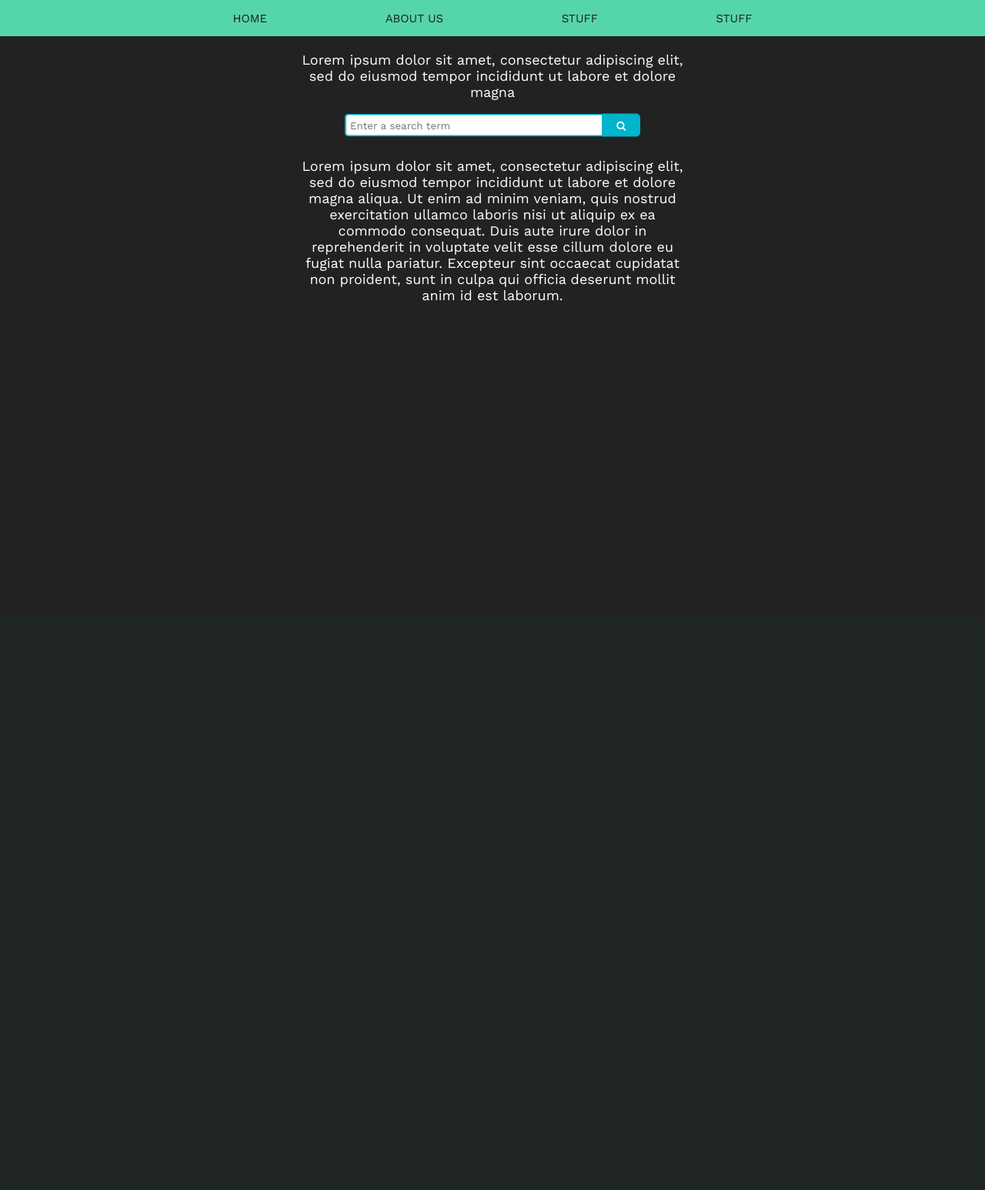
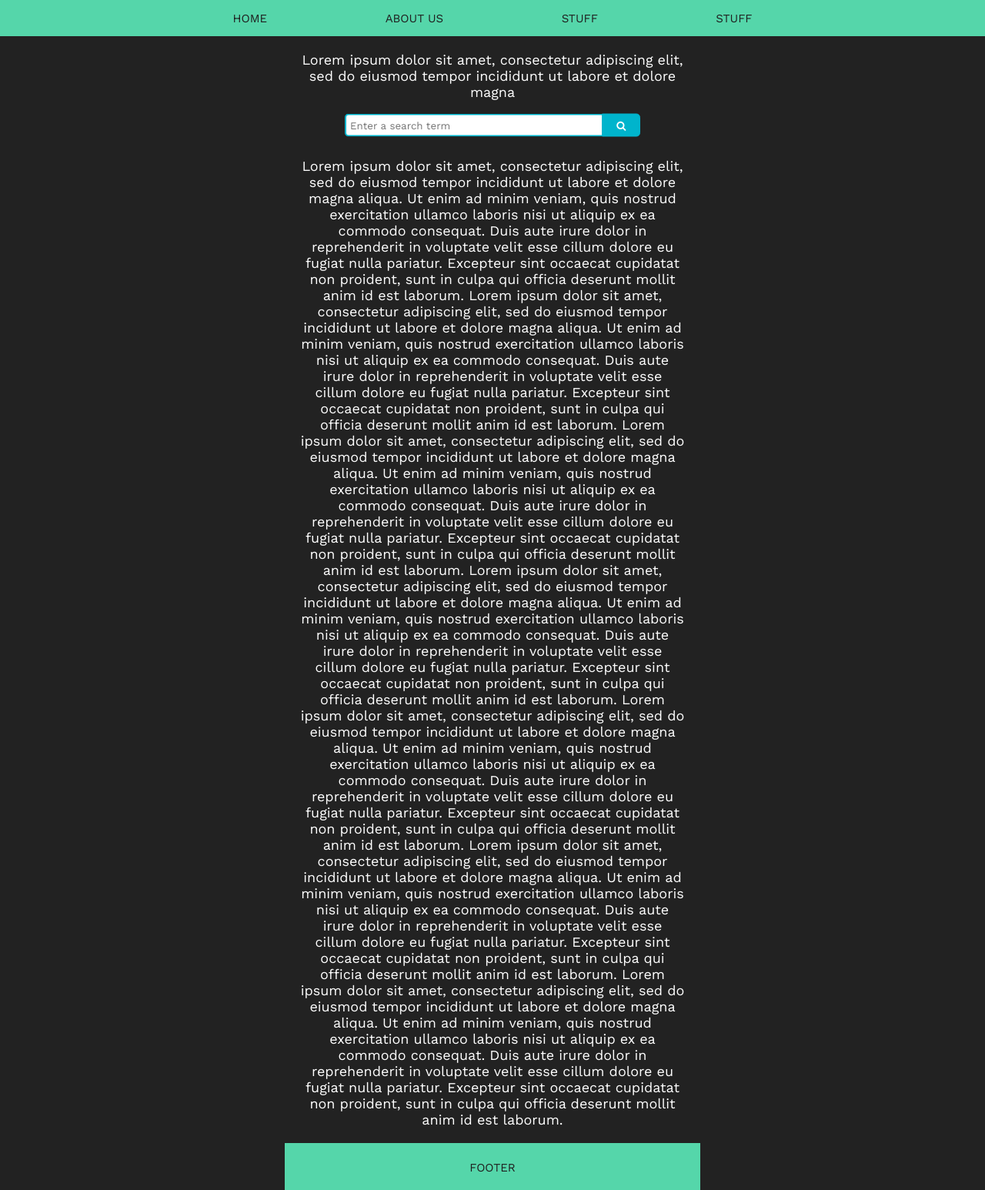
Before and after one commit to kurealnum/non-profit-link, a Flask app: page / in a window 1280 px wide. Shown: the whole page at 77% size. Before the commit the page ends 391 px from the top, so only its background shows below. Run offline with Flask 2, Linux system fonts and the light colour scheme.

Commit message:
Fixed up css some, added a footer. It isn't strecthed all the way across, but I'll fix that later

```diff
--- a/static/style.css
+++ b/static/style.css
@@ -78,11 +78,12 @@ body {
   background: #222;
   font-family: 'Work Sans', sans-serif;
   font-weight: 500;
+  height: 100%;
 }
 
 
 /*width for text is 500 px*/
-p{
+p {
   font-size: 18px;
   color: var(--general-text-color);
   text-align: center;
@@ -93,13 +94,14 @@ p{
 
 }
 
-.main_text_body{
+.main_text_body {
   font-size: 18px;
   color: var(--general-text-color);
   text-align: center;
   max-width: 500px;
   position: static;
   margin: 0 auto;
+  padding-bottom: 20px;
 
 }
 
@@ -123,7 +125,7 @@ p{
 }
 
 /*not needed atm, but idk maybe i'll use it at somepoint*/
-.searchTerm:focus{
+.searchTerm:focus {
   color: #0f1112;
 }
 
@@ -140,11 +142,47 @@ p{
 }
 
 /*Resize the wrap to see the search bar change!*/
-.wrap{
+.wrap {
   position: relative;
   width: 30%;
   left: 50%;
   transform: translate(-50%, -50%);
+}
+
+table {
+  position: relative;
+  display: flex;
+  justify-content: center;
+  align-items: center;
+  top: 2.5%;
+}
+
+footer {
+  font-size: 18px;
+  color: var(--general-text-color);
+  text-align: center;
+  padding: 20px;
+  max-width: 500px;
+  position: static;
+  margin: 0 auto;
+  background-color: var(--primary-color);
+  overflow: auto;
+
+}
+
+footer li {
+  display: inline-block;
+  margin-left: 60px;
+  margin-right: 60px;
+
+  position: relative;
+}
+
+footer a {
+  color: var(--element-text-color);
+  text-decoration: none;
+  text-transform: uppercase;
+  font-size: 15px;
 }
 
 :root {
--- a/templates/index.html
+++ b/templates/index.html
@@ -40,12 +40,71 @@
         Lorem ipsum dolor sit amet, consectetur adipiscing elit,
         sed do eiusmod tempor incididunt ut labore et dolore magna
         aliqua. Ut enim ad minim veniam, quis nostrud exercitation
-          ullamco laboris nisi ut aliquip ex ea commodo consequat.
-          Duis aute irure dolor in reprehenderit in voluptate velit
-            esse cillum dolore eu fugiat nulla pariatur. Excepteur sint
-            occaecat cupidatat non proident, sunt in culpa qui officia deserunt
-              mollit anim id est laborum.
+        ullamco laboris nisi ut aliquip ex ea commodo consequat.
+        Duis aute irure dolor in reprehenderit in voluptate velit
+        esse cillum dolore eu fugiat nulla pariatur. Excepteur sint
+        occaecat cupidatat non proident, sunt in culpa qui officia deserunt
+        mollit anim id est laborum.
+
+        Lorem ipsum dolor sit amet, consectetur adipiscing elit,
+        sed do eiusmod tempor incididunt ut labore et dolore magna
+        aliqua. Ut enim ad minim veniam, quis nostrud exercitation
+        ullamco laboris nisi ut aliquip ex ea commodo consequat.
+        Duis aute irure dolor in reprehenderit in voluptate velit
+        esse cillum dolore eu fugiat nulla pariatur. Excepteur sint
+        occaecat cupidatat non proident, sunt in culpa qui officia deserunt
+        mollit anim id est laborum.
+
+        Lorem ipsum dolor sit amet, consectetur adipiscing elit,
+        sed do eiusmod tempor incididunt ut labore et dolore magna
+        aliqua. Ut enim ad minim veniam, quis nostrud exercitation
+        ullamco laboris nisi ut aliquip ex ea commodo consequat.
+        Duis aute irure dolor in reprehenderit in voluptate velit
+        esse cillum dolore eu fugiat nulla pariatur. Excepteur sint
+        occaecat cupidatat non proident, sunt in culpa qui officia deserunt
+        mollit anim id est laborum.
+
+        Lorem ipsum dolor sit amet, consectetur adipiscing elit,
+        sed do eiusmod tempor incididunt ut labore et dolore magna
+        aliqua. Ut enim ad minim veniam, quis nostrud exercitation
+        ullamco laboris nisi ut aliquip ex ea commodo consequat.
+        Duis aute irure dolor in reprehenderit in voluptate velit
+        esse cillum dolore eu fugiat nulla pariatur. Excepteur sint
+        occaecat cupidatat non proident, sunt in culpa qui officia deserunt
+        mollit anim id est laborum.
+
+        Lorem ipsum dolor sit amet, consectetur adipiscing elit,
+        sed do eiusmod tempor incididunt ut labore et dolore magna
+        aliqua. Ut enim ad minim veniam, quis nostrud exercitation
+        ullamco laboris nisi ut aliquip ex ea commodo consequat.
+        Duis aute irure dolor in reprehenderit in voluptate velit
+        esse cillum dolore eu fugiat nulla pariatur. Excepteur sint
+        occaecat cupidatat non proident, sunt in culpa qui officia deserunt
+        mollit anim id est laborum.
+
+        Lorem ipsum dolor sit amet, consectetur adipiscing elit,
+        sed do eiusmod tempor incididunt ut labore et dolore magna
+        aliqua. Ut enim ad minim veniam, quis nostrud exercitation
+        ullamco laboris nisi ut aliquip ex ea commodo consequat.
+        Duis aute irure dolor in reprehenderit in voluptate velit
+        esse cillum dolore eu fugiat nulla pariatur. Excepteur sint
+        occaecat cupidatat non proident, sunt in culpa qui officia deserunt
+        mollit anim id est laborum.
+
+        Lorem ipsum dolor sit amet, consectetur adipiscing elit,
+        sed do eiusmod tempor incididunt ut labore et dolore magna
+        aliqua. Ut enim ad minim veniam, quis nostrud exercitation
+        ullamco laboris nisi ut aliquip ex ea commodo consequat.
+        Duis aute irure dolor in reprehenderit in voluptate velit
+        esse cillum dolore eu fugiat nulla pariatur. Excepteur sint
+        occaecat cupidatat non proident, sunt in culpa qui officia deserunt
+        mollit anim id est laborum.
       </p2>
     </div>
 </body>
+<table>
+  <footer>
+    <li><a>Footer</a></li>
+  </footer>
+</table>
 </html>
```
Lines whose indentation alone changed are shown as unchanged.
